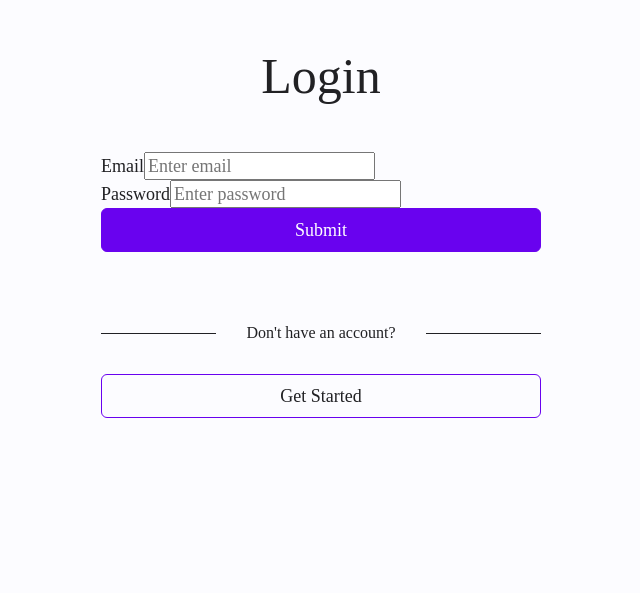
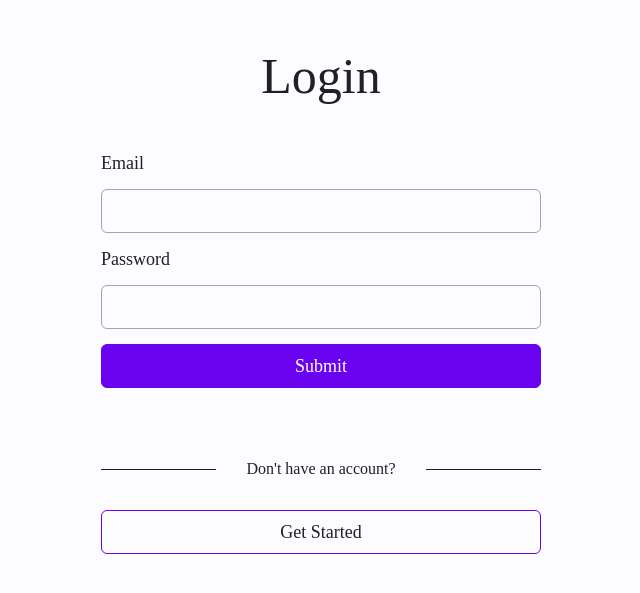
Before and after one commit to jayEvans89/time-tracking-app, a Vue app in the folder frontend/: page /login in a window 1280 px wide. Shown: the part 125-718 px from the top of the page, without its empty margins (319-959 px from the left). Built offline with nearby package versions, Linux system fonts and the light colour scheme.

Commit message:
Feat: Login uses shared inputComponent

```diff
--- a/frontend/src/modules/login/Login.vue
+++ b/frontend/src/modules/login/Login.vue
@@ -8,39 +8,31 @@
         </h1>
       </div>
       <form data-test-id="loginForm" @submit.prevent="validateForm">
-        <div class="input-group">
-          <label :class="{ 'label--error': v$.email.$error || errors.userError }" for="email">Email</label>
-          <input
-            id="email"
-            v-model="loginDetails.email"
-            data-test-id="emailInput"
-            :class="{ 'input--error': v$.email.$error || errors.userError }"
-            type="email"
-            name="email"
-            placeholder="Enter email"
-          >
-          <div v-show="v$.email.$error || errors.userError" class="input__error-box" data-test-id="emailError">
-            <p class="input__error-box-text">
-              {{ emailError }}
-            </p>
-          </div>
-        </div>
-        <div class="input-group">
-          <label :class="{ 'label--error': v$.password.$error || errors.passwordError }" for="password">Password</label>
-          <input
-            id="password"
-            v-model="loginDetails.password"
-            data-test-id="passwordInput"
-            :class="{ 'input--error': v$.password.$error || errors.passwordError }"
-            type="password"
-            name="password"
-            placeholder="Enter password"
-          >
-          <div v-show="v$.password.$error || errors.passwordError" class="input__error-box" data-test-id="passwordError">
-            <p class="input__error-box-text">
-              {{ passwordError }}
-            </p>
-          </div>
+        <input-component
+          v-model="loginDetails.email"
+          :has-error="v$.email.$error || errors.userError"
+          label="Email"
+          name="email"
+          test-id="email"
+          type="email"
+          :error-messages="v$.email.$errors"
+        />
+        <input-component
+          v-model="loginDetails.password"
+          :has-error="v$.password.$error || errors.passwordError"
+          label="Password"
+          name="password"
+          test-id="password"
+          type="password"
+          :error-messages="v$.password.$errors"
+        />
+        <div v-show="errors.passwordError || errors.userError" class="input__error-box">
+          <p v-if="errors.passwordError">
+            {{ errors.passwordError }}
+          </p>
+          <p v-if="errors.userError">
+            {{ errors.userError }}
+          </p>
         </div>
         <div v-show="errors.fatalError" class="input__error-box" data-test-id="fatalError">
           <p>A fatal error has occurred please try again later</p>
@@ -65,12 +57,13 @@
 </template>
 
 <script lang="ts" setup>
-import { computed, reactive } from 'vue'
+import { reactive } from 'vue'
 import { useVuelidate } from '@vuelidate/core'
 import { required, email } from '@vuelidate/validators'
 import LoginService from '@/services/login/loginService'
 import router from '@/core/router'
 import { useAuthStore } from '@/core/store/authStore'
+import InputComponent from '../shared/InputComponent.vue'
 
 const authStore = useAuthStore()
 
@@ -90,20 +83,6 @@ const errors = reactive({
   userError: false,
   userErrorMessage: '',
   fatalError: false
-})
-
-const passwordError = computed(() => {
-  if (errors.passwordErrorMessage !== '') {
-    return errors.passwordErrorMessage
-  }
-  return v$.value.password.required.$message
-})
-
-const emailError = computed(() => {
-  if (errors.userErrorMessage !== '') {
-    return errors.userErrorMessage
-  }
-  return v$.value.email.email.$message
 })
 
 const v$ = useVuelidate(rules, loginDetails)
```
